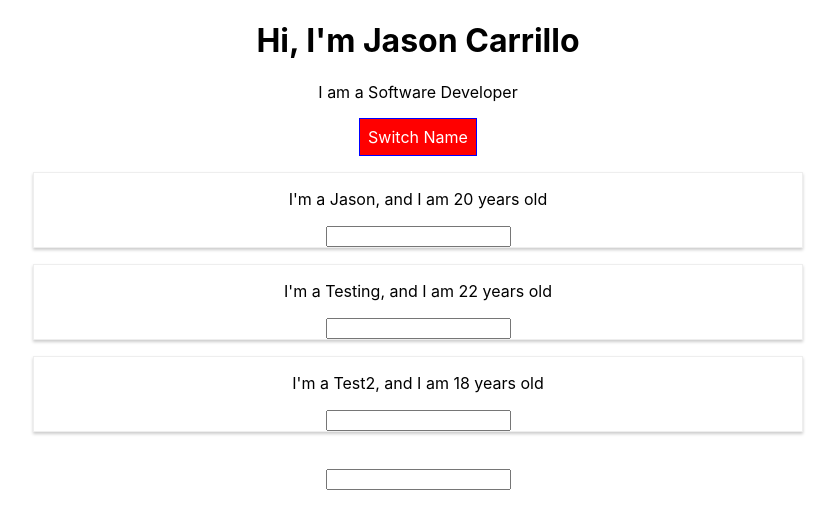
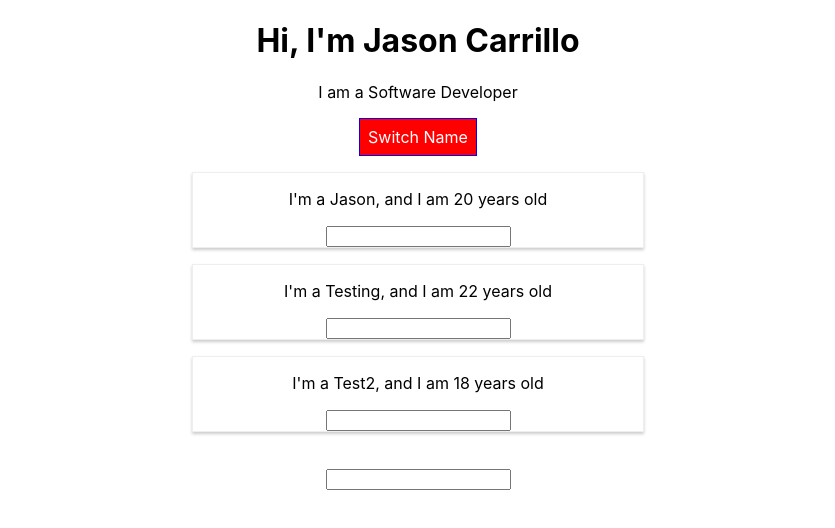
Before and after one commit to Jason-Carrillo/react-exercises, a React (Create React App) app: page / in a window 1280 px wide. Both pictures are taken after a click on the button "Switch Name". Shown: the top 528 px of the page, without its empty margins (222-1057 px from the left). Built offline with nearby package versions, Linux system fonts and the light colour scheme.

Commit message:
added radium styleroot

```diff
--- a/src/App.js
+++ b/src/App.js
@@ -1,7 +1,7 @@
 import React, { Component } from 'react';
 import './App.css';
 import Person from './Person/Person';
-import Radium from 'radium';
+import Radium, {StyleRoot} from 'radium';
 
 
 class App extends Component {
@@ -105,6 +105,7 @@ class App extends Component {
         }
 
         return (
+            <StyleRoot>
             <div className="App">
                 <h1>Hi, I'm Jason Carrillo</h1>
                 <p className={classes.join(' ')}>I am a Software Developer</p>
@@ -116,7 +117,7 @@ class App extends Component {
                 <br />
                 <input/>
             </div>
-
+            </StyleRoot>
             // After nesting for a long time it becomes too much. Better to not use this way.
             //   React.createElement('div', {className: 'App'}, React.createElement('h1', null, 'testing'))
 
--- a/src/Person/Person.js
+++ b/src/Person/Person.js
@@ -1,9 +1,16 @@
 import React from 'react';
 import './Person.css'
+import Radium from "radium";
 
 const person = (props) => {
+    const style = {
+        '@media (min-width: 500px)': {
+            width: '450px'
+        }
+    };
+
     return (
-        <div className="Person">
+        <div className="Person" style={style}>
             <p onClick={props.click}>I'm a {props.name}, and I am {props.age} years old</p>
             <p>{props.children}</p>
             <input type="text" onChange={props.changed}/>
@@ -11,4 +18,4 @@ const person = (props) => {
     )
 }
 
-export default person;
+export default Radium(person);
```
